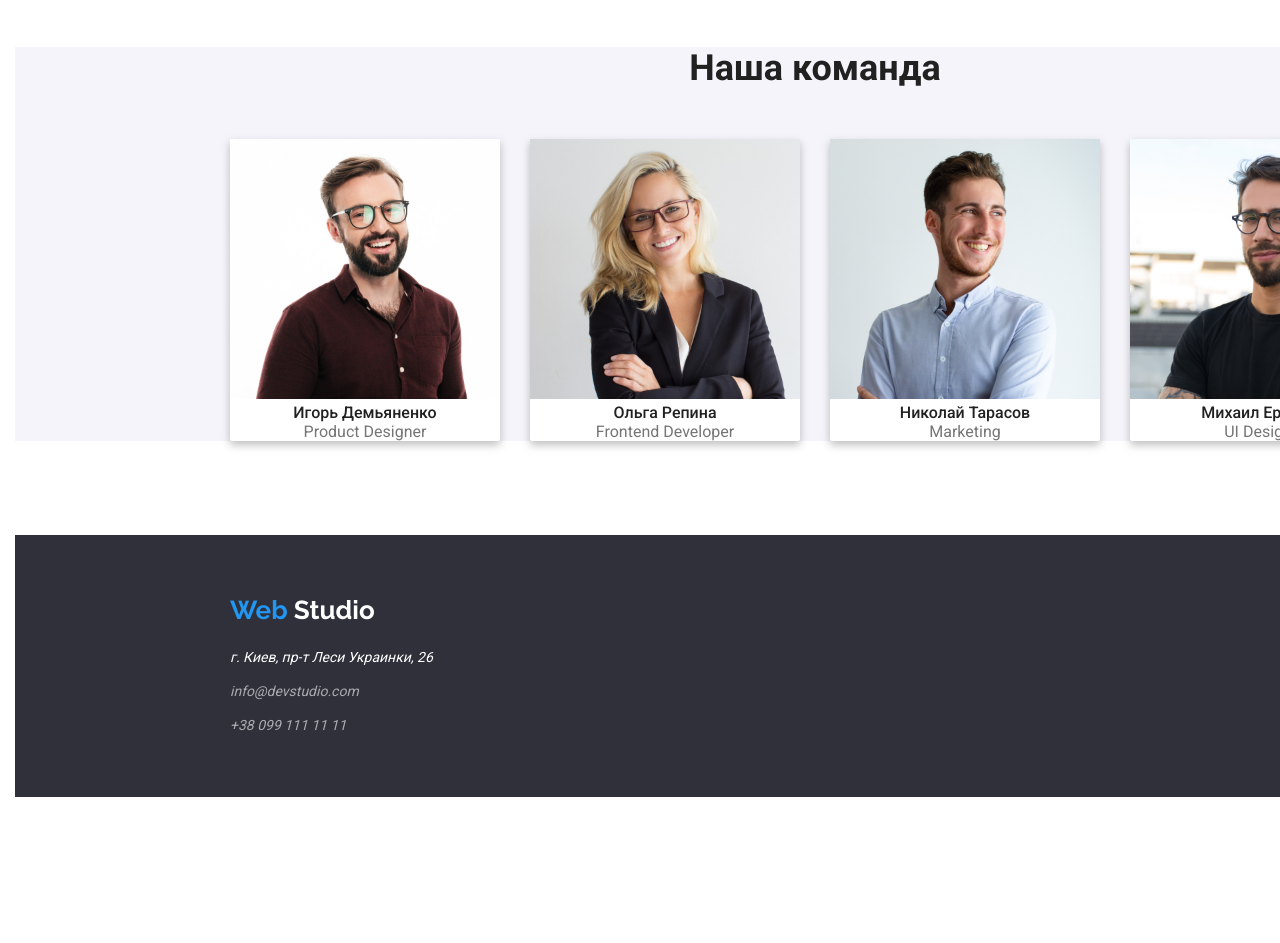
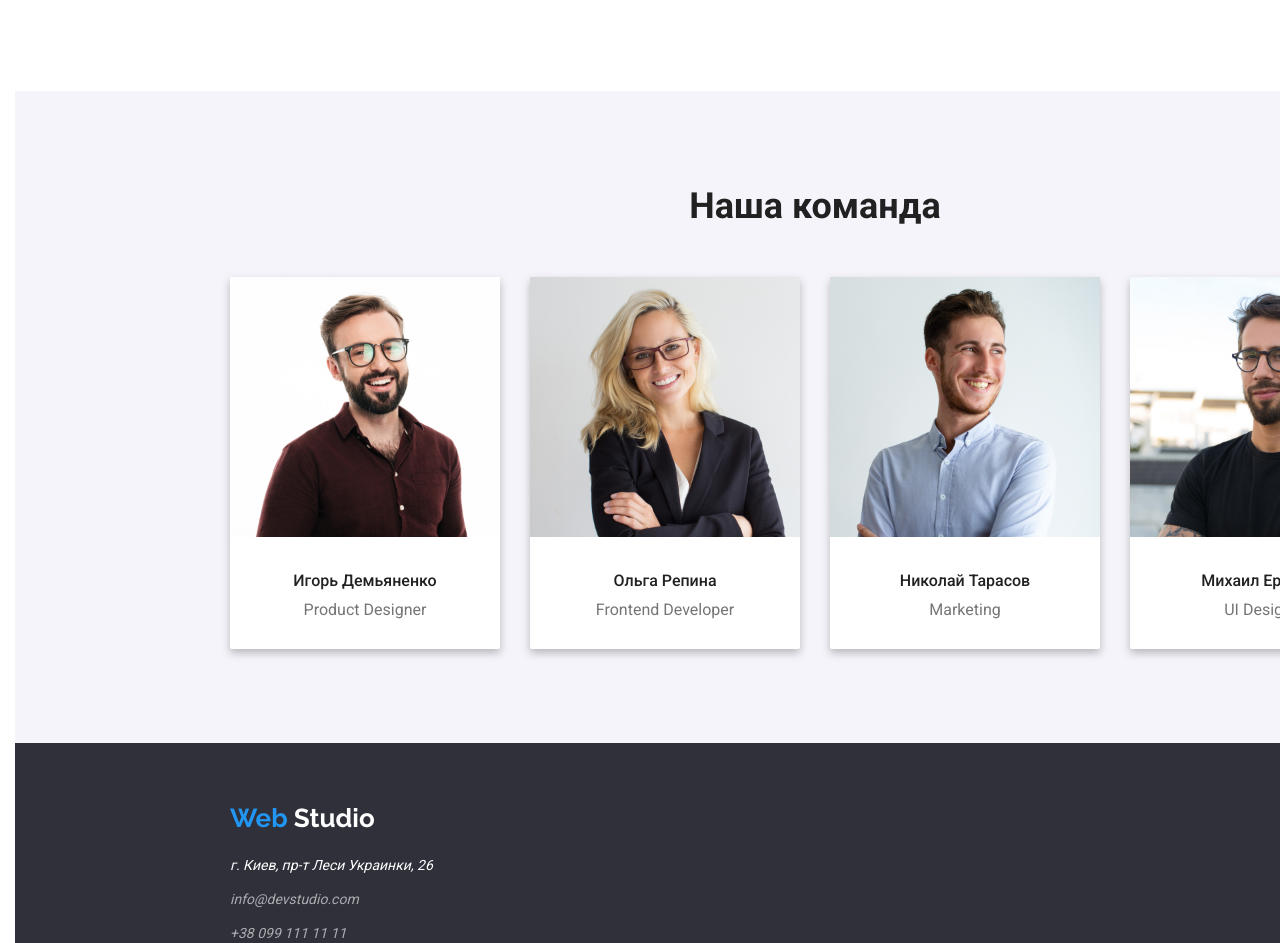
Before and after one commit to NataliLysko/lesson-one, a plain HTML site: page index.html in a window 1280 px wide. Shown: the part 1415-2358 px from the top of the page. Before the commit the page ends 2212 px from the top, so only its background shows below. Drawn offline with nearby package versions, Linux system fonts and the light colour scheme.

Commit message:
Fix margin2

```diff
--- a/css/stayles.css
+++ b/css/stayles.css
@@ -199,6 +199,7 @@ p {
   padding-left: 215px;
   padding-right: 215px;
   margin-bottom: 94px;
+  margin-top: 94px;
 }
 
 .work-list-li:not(:first-child) {
@@ -209,6 +210,8 @@ p {
 
 .team {
   background-color: var(--second-bgd-color);
+  padding-top: 94px;
+  padding-bottom: 94px;
 }
 
 .team-title {
@@ -224,7 +227,6 @@ p {
   display: flex;
   padding-left: 215px;
   padding-right: 215px;
-  margin-bottom: 94px;
 }
 
 .team-list-li {
@@ -243,12 +245,15 @@ p {
   font-size: 16px;
   line-height: 1.19;
   text-align: center;
+  margin-top: 30px;
 }
 
 .team-position {
   font-size: 16px;
   line-height: 1.19;
   text-align: center;
+  margin-top: 10px;
+  margin-bottom: 30px;
 }
 
 /* Footer */
```
